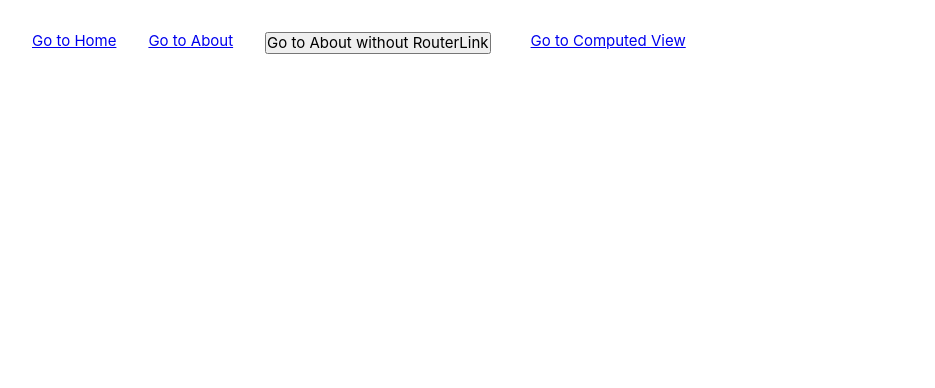
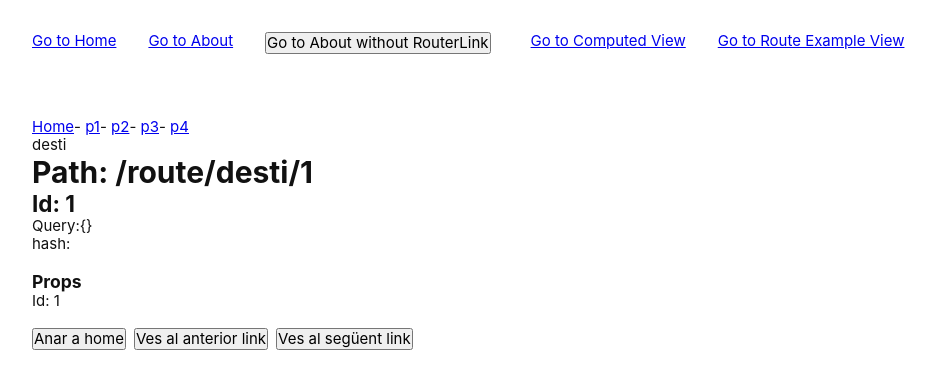
Before and after one commit to picuu/m14, a Vue app: page /route/desti/1 in a window 1280 px wide. Shown: the top 388 px of the page, without its empty margins (108-1043 px from the left). Built offline with nearby package versions, Linux system fonts and the light colour scheme.

Commit message:
add children routes

```diff
--- a/src/App.vue
+++ b/src/App.vue
@@ -13,6 +13,7 @@
     <RouterLink to="/about">Go to About</RouterLink>
     <button @click="goToAbout">Go to About without RouterLink</button>
     <RouterLink to="/computed">Go to Computed View</RouterLink>
+    <RouterLink to="/route">Go to Route Example View</RouterLink>
   </header>
 
   <main>
--- a/src/router/index.js
+++ b/src/router/index.js
@@ -18,6 +18,19 @@
       path: '/computed',
       name: 'Computed',
       component: () => import('@/views/ComputedView.vue')
+    },
+    {
+      path: '/route',
+      name: 'Route',
+      component: () => import('@/views/RouteExampleView.vue'),
+      children: [
+        {
+          path: 'desti/:id',
+          name: 'desti',
+          component: () => import('@/views/DestiView.vue'),
+          props: (route) => ({ ...route.params, id: parseInt(route.params.id) })
+        }
+      ]
     }
   ]
 })
--- /dev/null
+++ b/src/views/DestiView.vue
@@ -0,0 +1,50 @@
+<script setup>
+import { useRoute, useRouter } from 'vue-router'
+import { watch } from 'vue'
+
+const props = defineProps({
+  id: Number
+})
+
+const route = useRoute()
+const router = useRouter()
+
+function navegarAmbHash() {
+  router.push({ path: '/', hash: '#introduccio' })
+}
+
+const goToNextUser = () => {
+  const nextId = parseInt(route.params.id) + 1
+  router.push(`/route/desti/${nextId}`)
+}
+const goToPrevUser = () => {
+  const nextId = parseInt(route.params.id) - 1
+  router.push(`/route/desti/${nextId}`)
+}
+
+watch(
+  () => route.path,
+  (newPath, oldPath) => {
+    console.log(`Canvi de ruta: ${oldPath} → ${newPath}`)
+  }
+)
+</script>
+
+<template>
+  <div>desti</div>
+  <h1>Path: {{ route.path }}</h1>
+  <h2>Id: {{ route.params.id }}</h2>
+  <p>Query:{{ route.query }}</p>
+  <p>hash:{{ route.hash }}</p>
+
+  <br />
+
+  <h3>Props</h3>
+  <p>Id: {{ props.id }}</p>
+
+  <br />
+
+  <button @click="navegarAmbHash">Anar a home</button>
+  <button @click="goToPrevUser">Ves al anterior link</button>
+  <button @click="goToNextUser">Ves al següent link</button>
+</template>
--- /dev/null
+++ b/src/views/RouteExampleView.vue
@@ -0,0 +1,10 @@
+<script setup></script>
+
+<template>
+  <router-link to="/">Home</router-link>- <router-link :to="{ name: 'desti', params: { id: 1 } }">p1</router-link>-
+  <router-link :to="{ name: 'desti', params: { id: 2 }, query: { cerca: 'llibre', categoria: 'ficcio' } }">p2</router-link>-
+  <router-link :to="{ name: 'desti', params: { id: 3 }, query: filtres }">p3</router-link>-
+  <router-link :to="{ name: 'desti', params: { id: 4 }, hash: '#contact' }">p4</router-link>
+
+  <router-view />
+</template>
```
